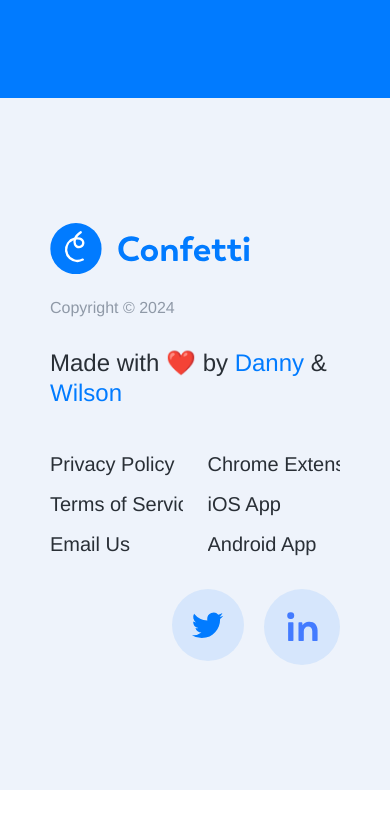
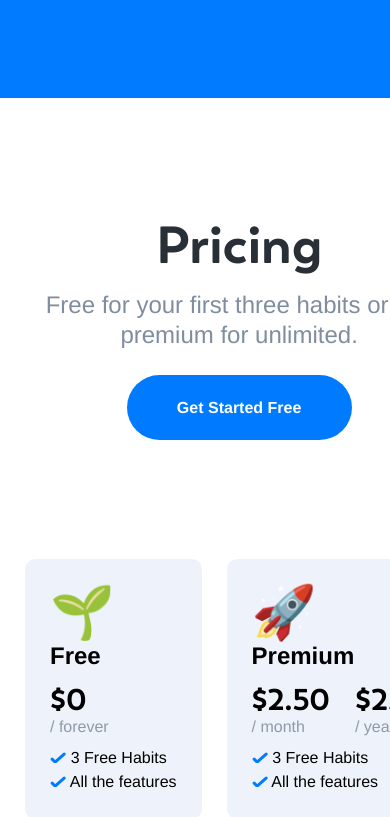
Before and after one commit to LrDevEng/react-landing-page-clone, a React app: page / in a window 390 px wide. Shown: the part 4870-5687 px from the top of the page. Before the commit the page ends 5660 px from the top, so only its background shows below. Built offline with nearby package versions, Linux system fonts and the light colour scheme.

Commit message:
Add pricing section
Update responsiveness of app

```diff
--- a/src/App.js
+++ b/src/App.js
@@ -4,6 +4,7 @@
 import Footer from './components/Footer';
 import Goals from './components/Goals';
 import NavigationBar from './components/NavigationBar';
+import Pricing from './components/Pricing';
 
 export default function App() {
   return (
@@ -15,6 +16,7 @@
           <Availability />
         </section>
         <Goals />
+        <Pricing />
       </main>
       <footer>
         <Footer />
--- a/src/components/Footer.js
+++ b/src/components/Footer.js
@@ -3,7 +3,8 @@
 
 function Footer() {
   return (
-    <section className={styles.footer}>
+    <section className={styles.container}>
+      <div className={styles.footer}>
         <div>
           <Logo className={styles.logo} />
           <p className={styles.copywrite}>Copyright © 2024</p>
@@ -29,6 +30,7 @@
             <img src="./icons/linkedInIcon.svg" alt="Linked In Icon" />
           </div>
         </div>
+      </div>
     </section>
   );
 }
--- a/src/components/Footer.module.css
+++ b/src/components/Footer.module.css
@@ -1,9 +1,14 @@
+.container {
+  background-color: rgb(238, 243, 251);
+}
+
 .footer {
+  margin: auto;
+  max-width: 1200px;
   display: grid;
   grid-template-columns: 1fr 400px;
   grid-column-gap: 25px;
   padding: 125px 50px;
-  background-color: rgb(238, 243, 251);
 
   @media (max-width: 720px) {
     grid-template-columns: 1fr;
--- /dev/null
+++ b/src/components/PriceCard.js
@@ -0,0 +1,7 @@
+import styles from './PriceCard.module.css';
+
+function PriceCard({ children }) {
+  return <div className={styles.card}>{children}</div>;
+}
+
+export default PriceCard;
--- /dev/null
+++ b/src/components/PriceCard.module.css
@@ -0,0 +1,51 @@
+.card {
+  background-color: rgb(238, 243, 251);
+  display: flex;
+  flex-direction: column;
+  align-items: flex-start;
+  width: fit-content;
+  margin-left: 25px;
+  padding: 25px;
+  border-radius: 10px;
+
+  h1 {
+    font-size: 2.25rem;
+    text-wrap: nowrap;
+  }
+
+  h2 {
+    font-size: 1.5rem;
+    font-weight: 700;
+    color: #000;
+    margin: 0;
+    text-wrap: nowrap;
+  }
+
+  h3 {
+    font-weight: 500;
+    font-family: 'Boston', sans-serif;
+    line-height: 1.25em;
+    font-size: 1.875rem;
+    margin-top: 10px;
+    text-wrap: nowrap;
+  }
+
+  h4 {
+    color: #8f99a7;
+    font-weight: 400;
+    font-size: 1rem;
+    text-wrap: nowrap;
+  }
+
+  ul {
+    padding-top: 10px;
+    text-wrap: nowrap;
+
+    li {
+      color: #000;
+      font-weight: 500;
+      line-height: 1.5em;
+      list-style-type: none;
+    }
+  }
+}
--- /dev/null
+++ b/src/components/Pricing.js
@@ -0,0 +1,74 @@
+import { ReactComponent as CheckMarkIcon } from '../svg/icons/checkMarkIcon.svg';
+import LinkButton from './LinkButton';
+import PriceCard from './PriceCard';
+import styles from './Pricing.module.css';
+
+function Pricing() {
+  return (
+    <section>
+      <div className={styles.center}>
+        <div className={styles.pricing}>
+          <div className={styles.getStarted}>
+            <h1>Pricing</h1>
+            <p>
+              Free for your first three habits or join premium for unlimited.
+            </p>
+            <LinkButton
+              text="Get Started Free"
+              backgroundColor="var(--color-corporate)"
+              color="#fff"
+            />
+          </div>
+          <div className={styles.priceCards}>
+            <PriceCard>
+              <h1>
+                <span role="img" aria-label="Free">
+                  🌱
+                </span>
+              </h1>
+              <h2>Free</h2>
+              <h3>$0</h3>
+              <h4>/ forever</h4>
+              <ul>
+                <li>
+                  <CheckMarkIcon /> 3 Free Habits
+                </li>
+                <li>
+                  <CheckMarkIcon /> All the features
+                </li>
+              </ul>
+            </PriceCard>
+            <PriceCard>
+              <h1>
+                <span role="img" aria-label="Rocket">
+                  🚀
+                </span>
+              </h1>
+              <h2>Premium</h2>
+              <div className={styles.priceGrid}>
+                <div>
+                  <h3>$2.50</h3>
+                  <h4>/ month</h4>
+                </div>
+                <div>
+                  <h3>$25.00</h3>
+                  <h4>/ year</h4>
+                </div>
+              </div>
+              <ul>
+                <li>
+                  <CheckMarkIcon /> 3 Free Habits
+                </li>
+                <li>
+                  <CheckMarkIcon /> All the features
+                </li>
+              </ul>
+            </PriceCard>
+          </div>
+        </div>
+      </div>
+    </section>
+  );
+}
+
+export default Pricing;
--- /dev/null
+++ b/src/components/Pricing.module.css
@@ -0,0 +1,54 @@
+.pricing {
+  margin: auto;
+  width: fit-content;
+  padding: 100px 0px;
+  display: grid;
+  grid-template-columns: 350px 1fr;
+  grid-column-gap: 100px;
+  align-items: center;
+
+  @media (max-width: 1050px) {
+    grid-template-columns: 1fr;
+    grid-template-rows: 1fr 1fr;
+    grid-row-gap: 100px;
+  }
+
+  h1 {
+    font-size: 3.25rem;
+  }
+
+  p {
+    font-size: 1.5rem;
+    font-weight: 500;
+    color: #808d9f;
+    margin: 16px 0px 25px 0px;
+  }
+}
+
+@media (max-width: 1050px) {
+  .getStarted {
+    display: flex;
+    flex-direction: column;
+    justify-content: center;
+    align-items: center;
+    text-align: center;
+  }
+}
+
+.priceGrid {
+  display: grid;
+  grid-template-columns: min-content min-content;
+  grid-column-gap: 25px;
+}
+
+.priceCards {
+  display: flex;
+  @media (max-width: 1050px) {
+    justify-content: center;
+  }
+}
+
+.center {
+  max-width: 1200px;
+  margin: auto;
+}
```
Also changed, not shown: src/svg/icons/checkMarkIcon.svg (added). Lines whose indentation alone changed are shown as unchanged.
